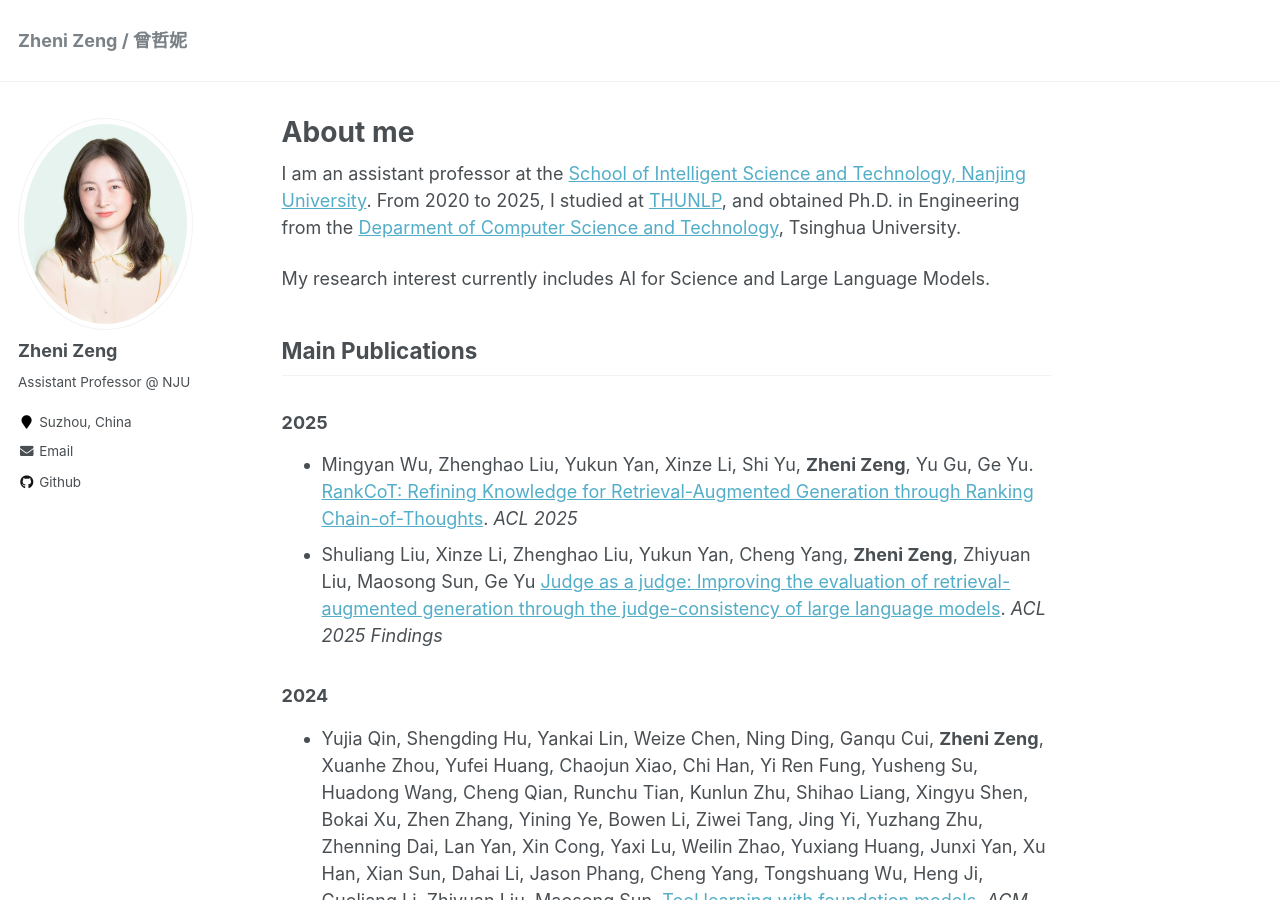
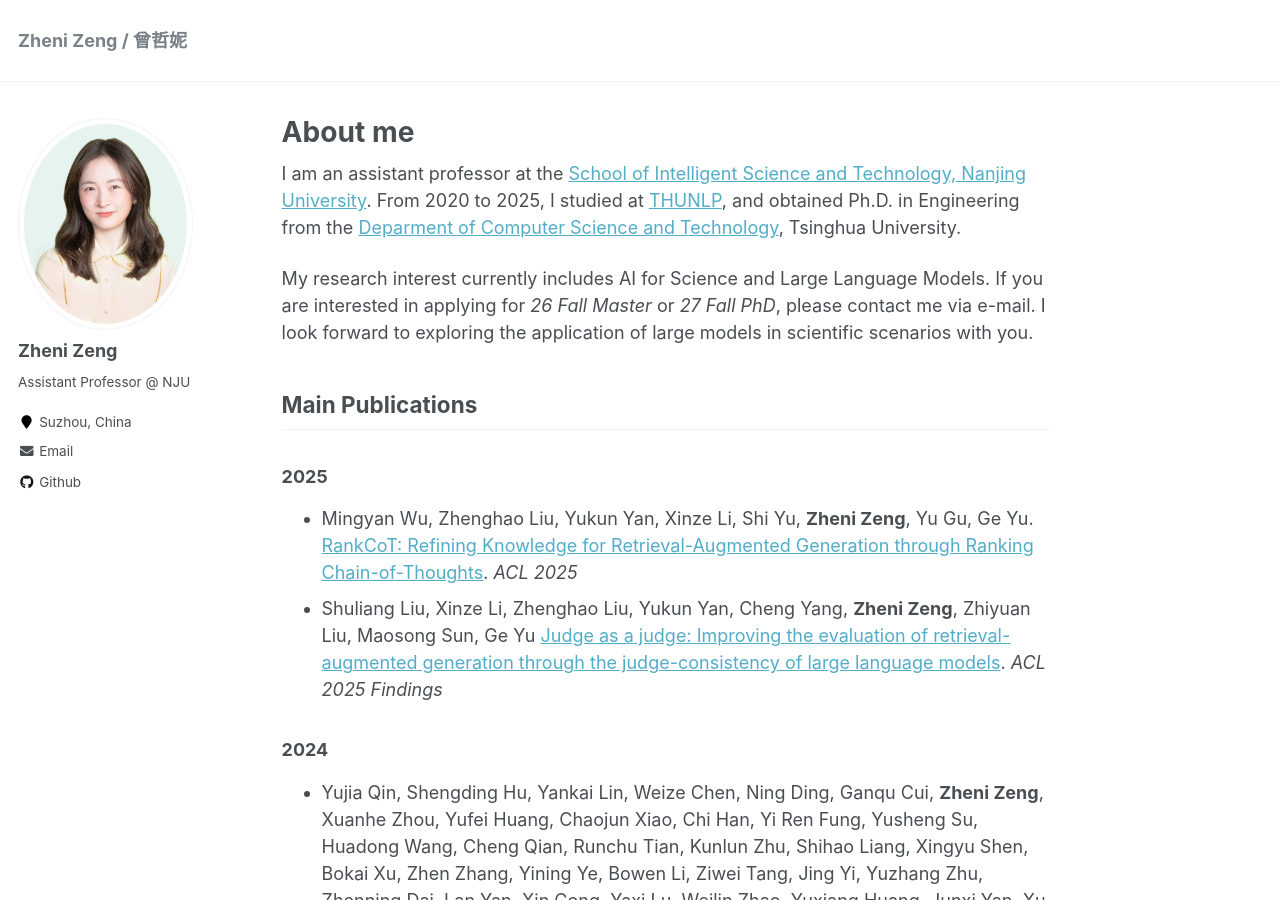
Before and after one commit to Ellenzzn/zhenizeng, a Jekyll site: the page built from _pages/about.md, in a window 1280 px wide and 900 px high. Built offline with Jekyll 4.4.1, drawn with Linux system fonts in a browser that asks for light colours.

Commit message:
Update about.md

```diff
--- a/_pages/about.md
+++ b/_pages/about.md
@@ -10,7 +10,7 @@ redirect_from:
 
 I am an assistant professor at the [School of Intelligent Science and Technology, Nanjing University](https://is.nju.edu.cn/). From 2020 to 2025, I studied at [THUNLP](https://nlp.csai.tsinghua.edu.cn/), and obtained Ph.D. in Engineering from the [Deparment of Computer Science and Technology](http://www.cs.tsinghua.edu.cn/), Tsinghua University.
 
-My research interest currently includes AI for Science and Large Language Models.
+My research interest currently includes AI for Science and Large Language Models. If you are interested in applying for *26 Fall Master* or *27 Fall PhD*, please contact me via e-mail. I look forward to exploring the application of large models in scientific scenarios with you.
 
 
 ## Main Publications
```
